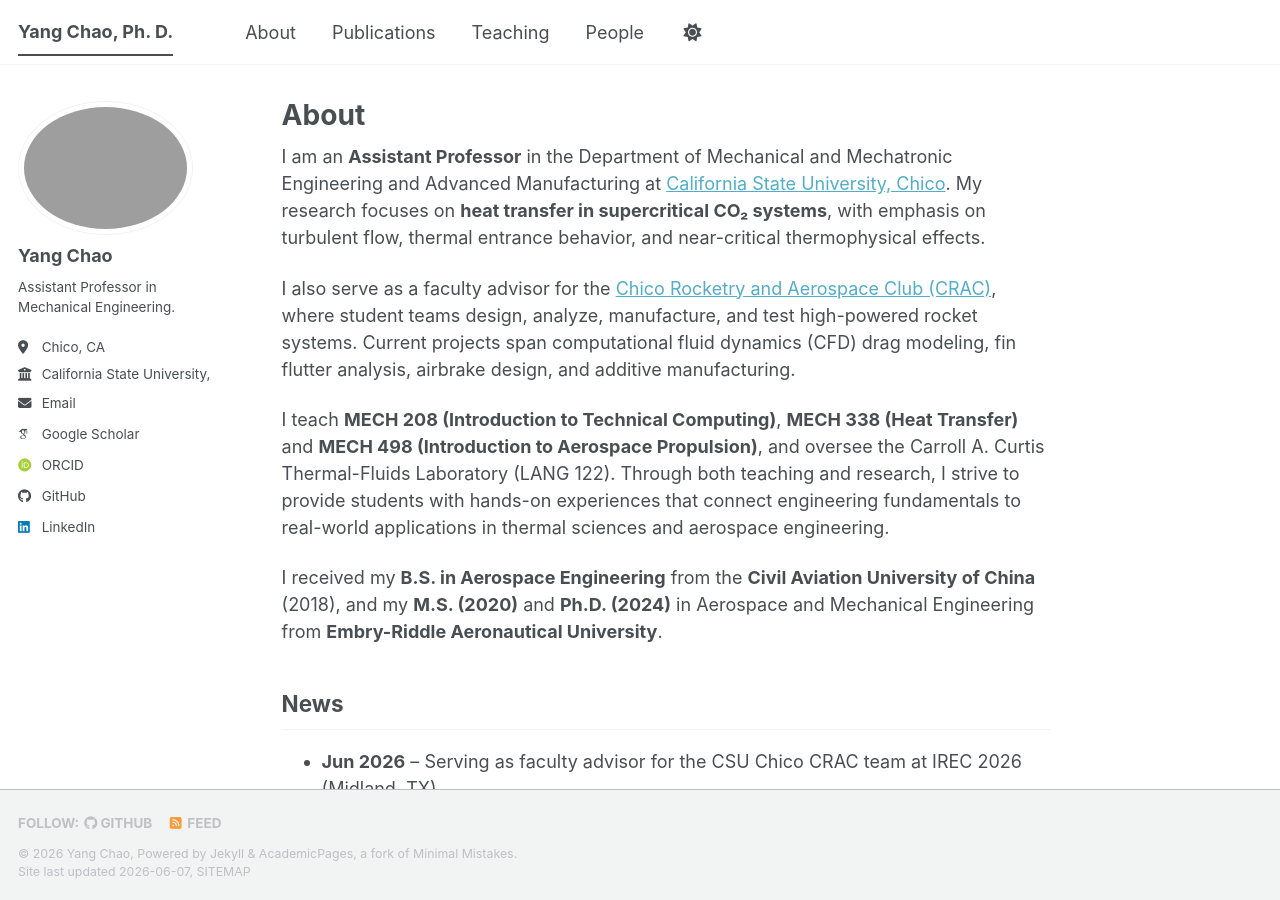
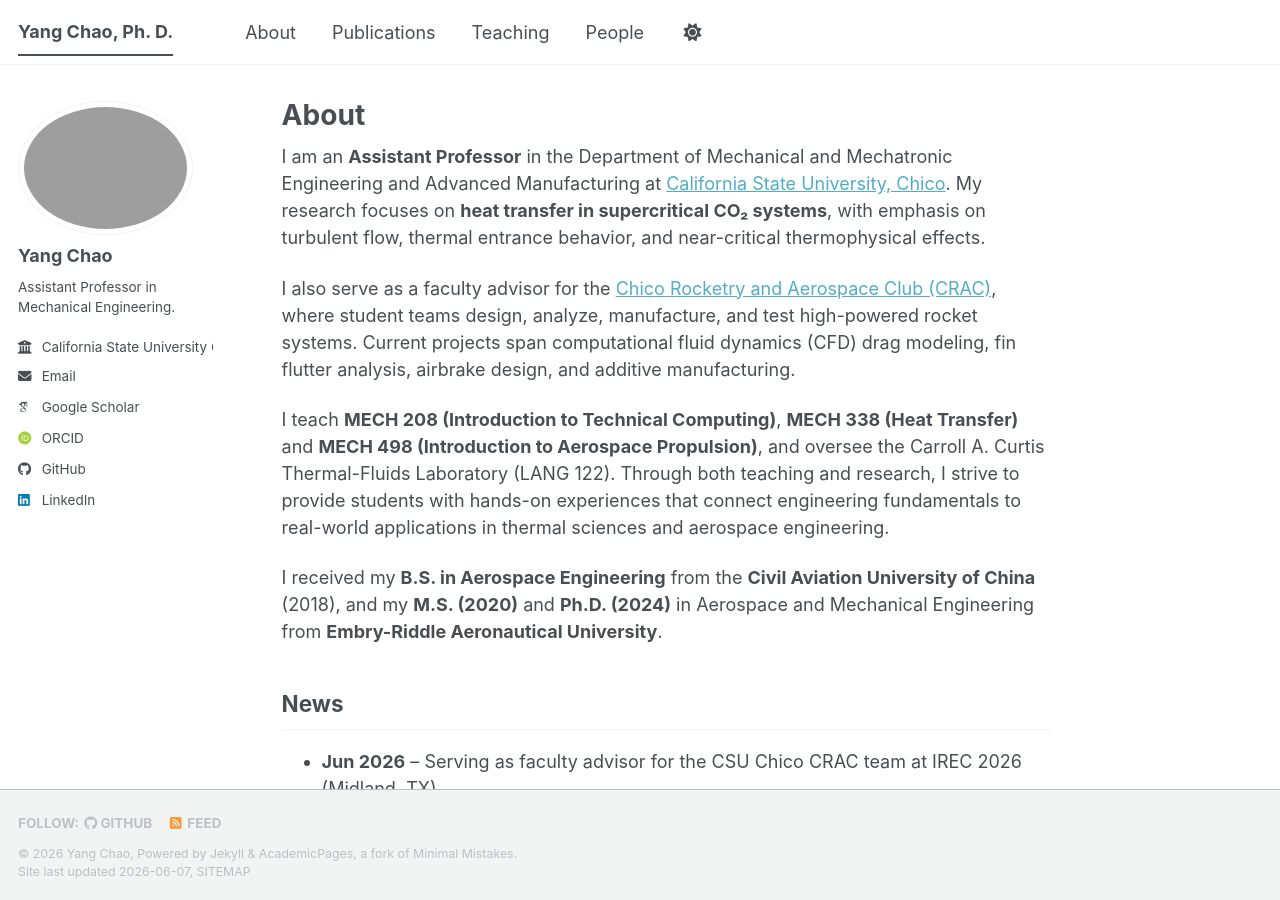
Before and after one commit to cycynyny/cycynyny.github.io, a Jekyll site: the page built from _pages/about.md, in a window 1280 px wide and 900 px high. Built offline with Jekyll 4.4.1, drawn with Linux system fonts in a browser that asks for light colours; some web fonts are replaced; a script bundle is joined from its source files by our own code; library files that are not in the unit come from our copies.

Commit message:
Update _config.yml

```diff
--- a/_config.yml
+++ b/_config.yml
@@ -26,8 +26,8 @@
   name             : "Yang Chao"
   pronouns         : # example: "he/him"
   bio              : "Assistant Professor in Mechanical Engineering."
-  location         : "Chico, CA"
-  employer         : "California State University, Chico"
+  location         :
+  employer         : "California State University Chico"
   uri              : # URL
   email            : "ychao@csuchico.edu"
 
```
